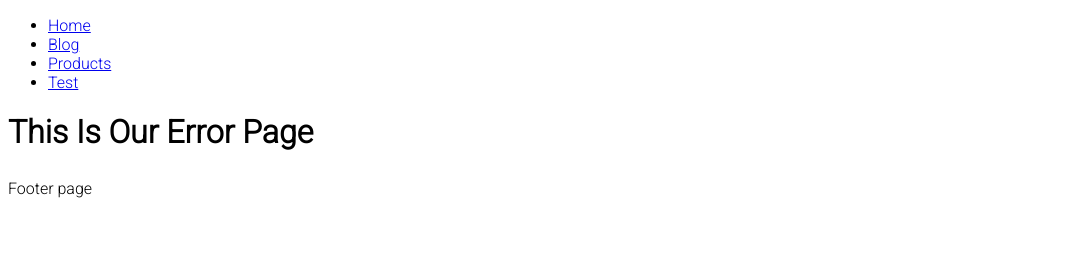
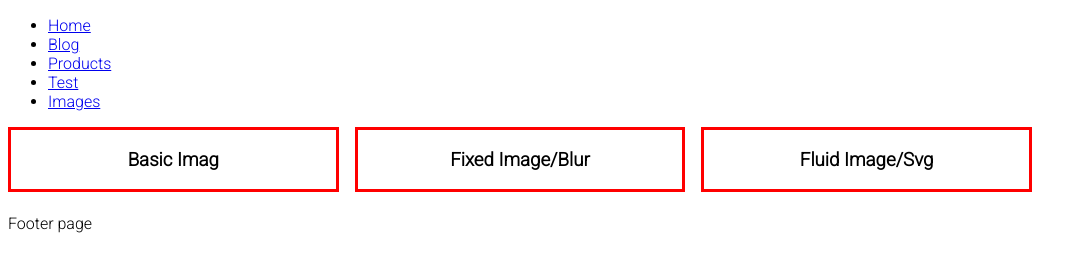
Before and after one commit to ptran12/gatsby-stuff, a Gatsby site in the folder gatsby-stuff/: page /images in a window 1280 px wide. Before the commit this address had no page. Shown: the whole page, without its empty margins (0-1087 px from the left). Built offline with nearby package versions, Linux system fonts and the light colour scheme; Gatsby itself is replaced by a stand-in of ours.

Commit message:
gatsby images

```diff
--- a/gatsby-stuff/gatsby-config.js
+++ b/gatsby-stuff/gatsby-config.js
@@ -15,6 +15,8 @@ module.exports = {
   },
   plugins: [
     `gatsby-plugin-styled-components`,
+    `gatsby-transformer-sharp`,
+    `gatsby-plugin-sharp`,
     {
       resolve: `gatsby-source-filesystem`,
       options: {
--- a/gatsby-stuff/package.json
+++ b/gatsby-stuff/package.json
@@ -16,8 +16,11 @@
   "dependencies": {
     "babel-plugin-styled-components": "^1.11.1",
     "gatsby": "^2.24.80",
+    "gatsby-image": "^2.4.21",
+    "gatsby-plugin-sharp": "^2.6.43",
     "gatsby-plugin-styled-components": "^3.3.14",
     "gatsby-source-filesystem": "^2.3.35",
+    "gatsby-transformer-sharp": "^2.5.19",
     "react": "^16.12.0",
     "react-dom": "^16.12.0",
     "styled-components": "^5.2.0"
--- a/gatsby-stuff/src/components/Navbar.js
+++ b/gatsby-stuff/src/components/Navbar.js
@@ -17,6 +17,9 @@ export const Navbar = () => {
         <li>
           <Link to="/test/">Test</Link>
         </li>
+        <li>
+          <Link to="/images/">Images</Link>
+        </li>
       </ul>
     </nav>
   )
--- a/gatsby-stuff/src/components/layout.css
+++ b/gatsby-stuff/src/components/layout.css
@@ -19,3 +19,22 @@ p {
 .products-text {
   color: green;
 }
+
+.images {
+  text-align: center;
+  text-transform: capitalize;
+  width: 80vw;
+  margin: 0 auto 10 rem auto;
+}
+
+.single-image {
+  border: 3px solid red;
+  padding: 1 rem 0;
+}
+@media screen and (min-width: 992px) {
+  .images {
+    display: grid;
+    grid-template-columns: 1fr 1fr 1fr;
+    column-gap: 1rem;
+  }
+}
--- /dev/null
+++ b/gatsby-stuff/src/pages/images.js
@@ -0,0 +1,13 @@
+import React from "react"
+import Layout from "../components/layout"
+import Images from "../test/Images"
+
+const images = () => {
+  return (
+    <Layout>
+      <Images />
+    </Layout>
+  )
+}
+
+export default images
--- /dev/null
+++ b/gatsby-stuff/src/test/Images.js
@@ -0,0 +1,41 @@
+import React from "react"
+import { graphql, useStaticQuery } from "gatsby"
+import img from "../images/image-2.jpeg"
+import Image from "gatsby-image"
+
+const getImages = graphql`
+  {
+    fixed: file(relativePath: { eq: "image-3.jpeg" }) {
+      childImageSharp {
+        fixed(width: 300, height: 400) {
+          src
+        }
+      }
+    }
+    fluid: file(relativePath: { eq: "image-2.jpeg" }) {
+      childImageSharp {
+        fluid {
+          src
+        }
+      }
+    }
+  }
+`
+
+const Images = () => {
+  return (
+    <section className="images">
+      <article className="single-image">
+        <h3>basic imag</h3>
+      </article>
+      <article className="single-image">
+        <h3>fixed image/blur</h3>
+      </article>
+      <article className="single-image">
+        <h3>fluid image/svg</h3>
+      </article>
+    </section>
+  )
+}
+
+export default Images
```
Also changed, not shown: 1 other file.
